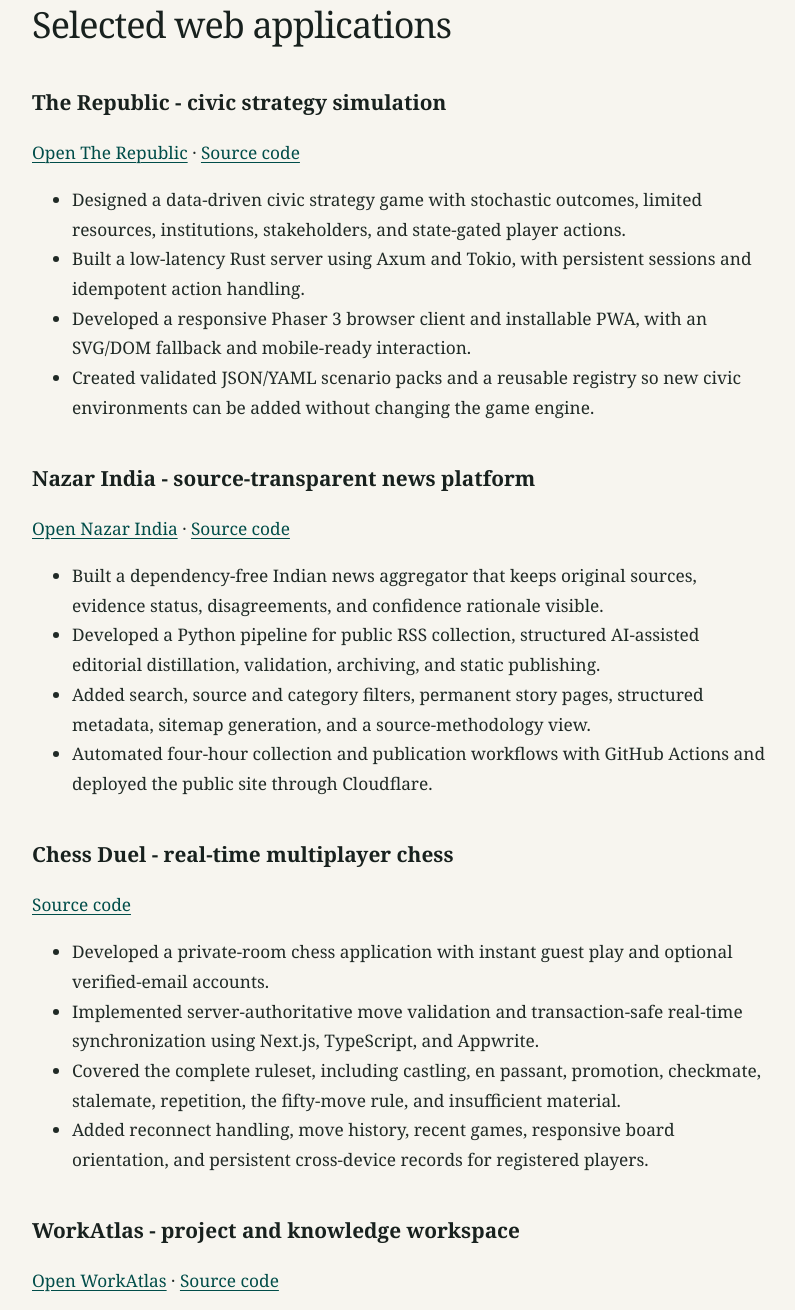
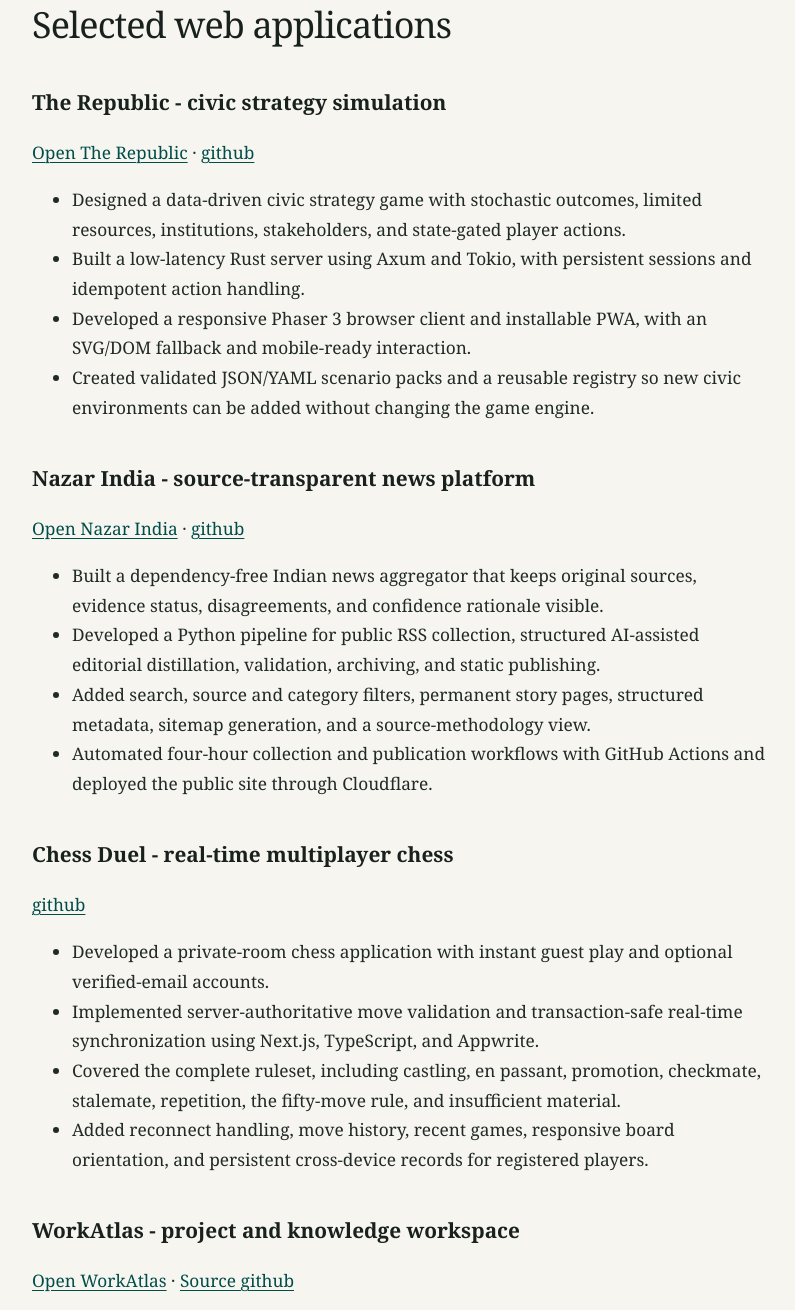
Before and after one commit to pkpardeepkumar30/pkpardeepkumar30.github.io, an Astro site: page /cv in a window 1280 px wide. Shown: the part 1203-2513 px from the top of the page, without its empty margins (192-987 px from the left). Built offline with nearby package versions, Linux system fonts and the light colour scheme; Astro itself is replaced by a stand-in of ours.

Commit message:
Minor up

```diff
--- a/src/pages/cv.md
+++ b/src/pages/cv.md
@@ -22,7 +22,7 @@
 
 ### The Republic - civic strategy simulation
 
-[Open The Republic](https://democracy-game-236938724273.europe-west1.run.app/) · [Source code](https://github.com/pkpardeepkumar30/Democracy-Simulator)
+[Open The Republic](https://democracy-game-236938724273.europe-west1.run.app/) · [github](https://github.com/pkpardeepkumar30/Democracy-Simulator)
 
 - Designed a data-driven civic strategy game with stochastic outcomes, limited resources, institutions, stakeholders, and state-gated player actions.
 - Built a low-latency Rust server using Axum and Tokio, with persistent sessions and idempotent action handling.
@@ -31,7 +31,7 @@
 
 ### Nazar India - source-transparent news platform
 
-[Open Nazar India](https://nazar-india.pages.dev/) · [Source code](https://github.com/pkpardeepkumar30/news)
+[Open Nazar India](https://nazar-india.pages.dev/) · [github](https://github.com/pkpardeepkumar30/news)
 
 - Built a dependency-free Indian news aggregator that keeps original sources, evidence status, disagreements, and confidence rationale visible.
 - Developed a Python pipeline for public RSS collection, structured AI-assisted editorial distillation, validation, archiving, and static publishing.
@@ -40,7 +40,7 @@
 
 ### Chess Duel - real-time multiplayer chess
 
-[Source code](https://github.com/pkpardeepkumar30/chess)
+[github](https://github.com/pkpardeepkumar30/chess)
 
 - Developed a private-room chess application with instant guest play and optional verified-email accounts.
 - Implemented server-authoritative move validation and transaction-safe real-time synchronization using Next.js, TypeScript, and Appwrite.
@@ -49,7 +49,7 @@
 
 ### WorkAtlas - project and knowledge workspace
 
-[Open WorkAtlas](https://workatlas-kappa.vercel.app/) · [Source code](https://github.com/pkpardeepkumar30/workatlas)
+[Open WorkAtlas](https://workatlas-kappa.vercel.app/) · [Source github](https://github.com/pkpardeepkumar30/workatlas)
 
 - Designed and developed a multi-user workspace for research, software, publications, experiments, projects, and tasks.
 - Built the full-stack application using Next.js, React, TypeScript, PostgreSQL, and Drizzle ORM.
```
